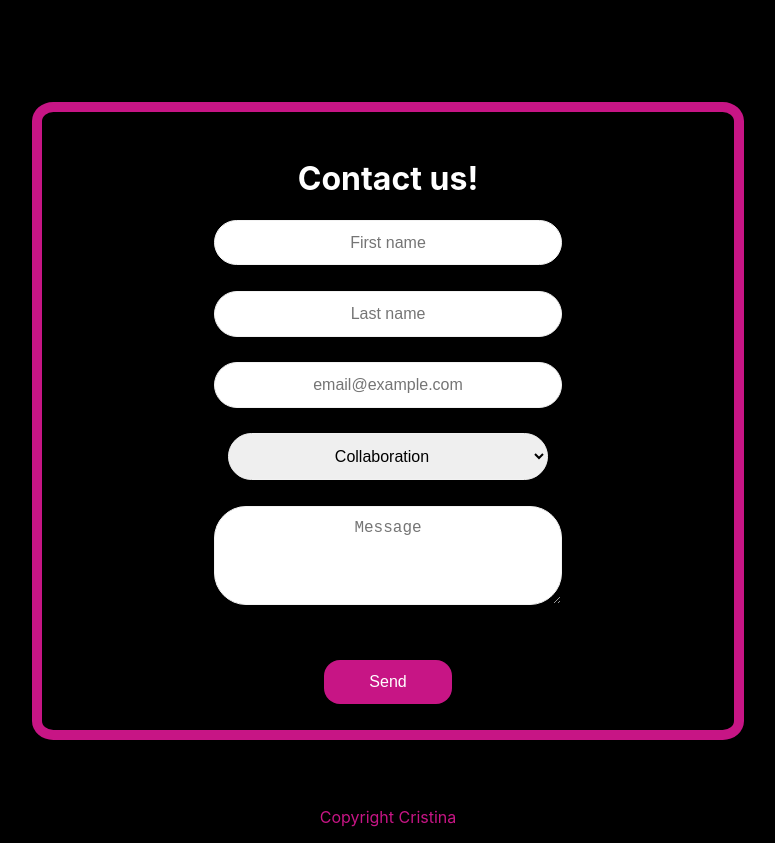
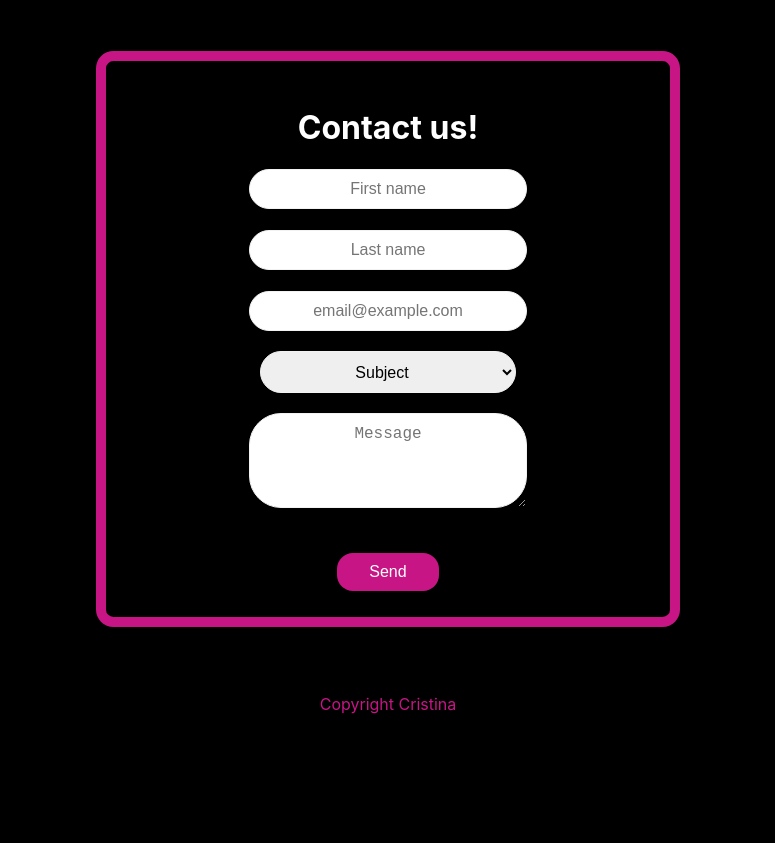
Before and after one commit to NilvanCristina/BlogApp, a React (Create React App) app: page /contact in a window 1280 px wide. Shown: the whole page, without its empty margins (252-1027 px from the left). After the commit the page ends 800 px from the top, so only its background shows below. Built offline with nearby package versions, Linux system fonts and the light colour scheme.

Commit message:
Add option in Contact.js and change width in Contact.css

```diff
--- a/src/Pages/Contact/Contact.css
+++ b/src/Pages/Contact/Contact.css
@@ -1,7 +1,7 @@
 .Form {
     padding: 2%;
     background: rgba(0, 0, 0, 0.85);
-    width: 50%;
+    width: 40%;
     margin-right: auto;
     margin-left: auto;
     border-radius: 3%;
--- a/src/Pages/Contact/Contact.js
+++ b/src/Pages/Contact/Contact.js
@@ -13,7 +13,7 @@ function Contact() {
 
     const [errorMessage, setErrorMessage] = useState("");
 
-    let history = createBrowserHistory({ forceRefresh:true });
+    let history = createBrowserHistory();
 
     function handleSubmit() {
 
@@ -28,7 +28,6 @@ function Contact() {
 
     return (
         <div>
-            <div className="Padding"/>
             <div className="Padding"/>
 
             <div className="Form">
@@ -45,6 +44,7 @@ function Contact() {
 
                 <select onChange = { event => setSubject(event.target.value) }>
 
+                    <option value="">Subject</option>
                     <option value="Collaboration">Collaboration</option>
                     <option value="Meeting">Meeting</option>
                     <option value="Consultancy">Consultancy</option>
```
